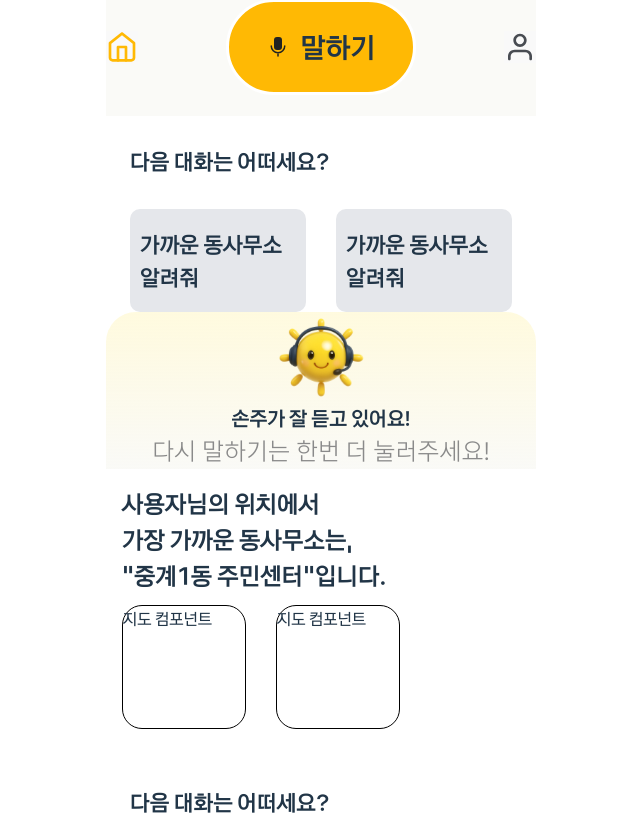
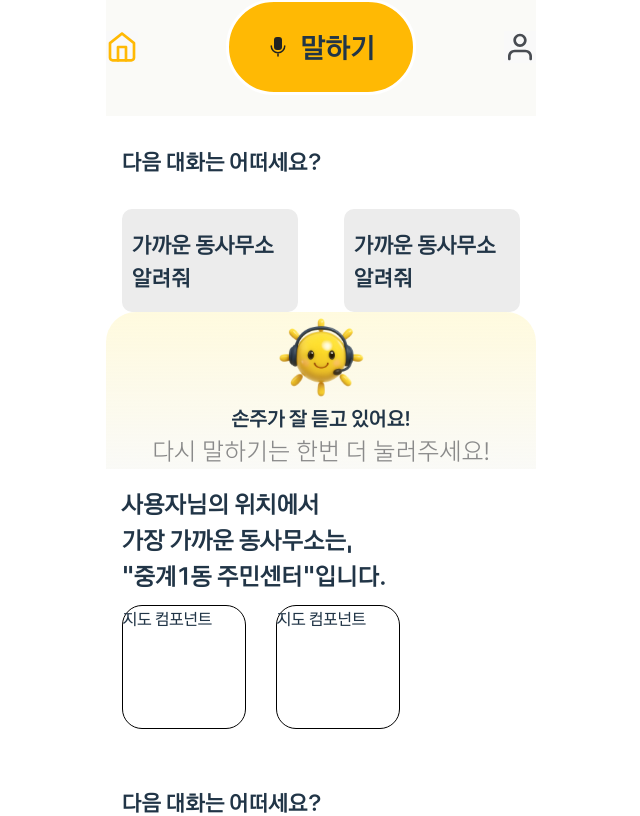
Before and after one commit to Team1-kw13/Team1_FE, a React (Vite) app: page /chatroompage in a window 1280 px wide. Shown: the part 684-1500 px from the top of the page, without its empty margins (319-959 px from the left). Built offline with nearby package versions, Linux system fonts and the light colour scheme.

Commit message:
[Refactor] Modify Recommend components

```diff
--- a/src/components/chatroom/recommend/Recommend.jsx
+++ b/src/components/chatroom/recommend/Recommend.jsx
@@ -2,7 +2,7 @@ import RecommendQ from "./RecommendQ";
 
 export default function Recommend({text}) {
   return (
-    <div className="mt-[40px] ml-[24px] mr-[24px]">
+    <div className="mt-[40px] px-4">
       <div className="font-bold text-[22px]">다음 대화는 어떠세요? </div>
       <div className="flex flex-row justify-between">
         <RecommendQ text={text} />
--- a/src/components/chatroom/recommend/RecommendQ.jsx
+++ b/src/components/chatroom/recommend/RecommendQ.jsx
@@ -1,7 +1,7 @@
 export default function RecommendQ({ text }) {
   return (
       <div className="mt-[32px] flex justify-center items-center font-bold text-[22px]
-                      w-[176px] h-[103px] rounded-[10px] gap-[10px] bg-gray-200 p-[10px] cursor-pointer"> {/* 수정 필요*/}
+                      w-[176px] h-[103px] rounded-[10px] gap-[10px] bg-gray200 p-[10px] cursor-pointer"> {/* 수정 필요*/}
         {text}
       </div>
   );
```
